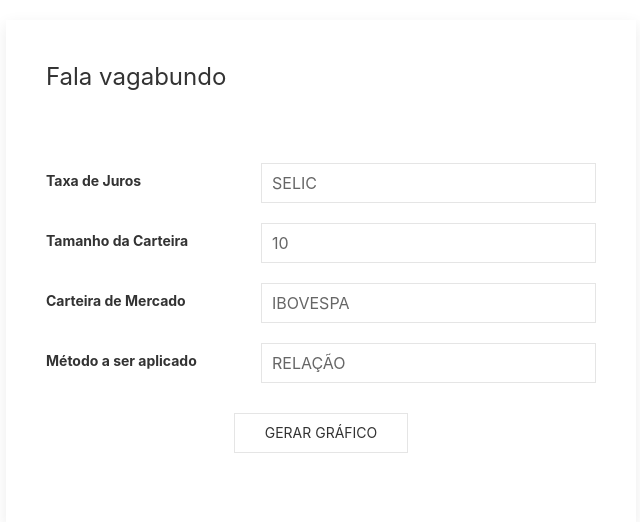
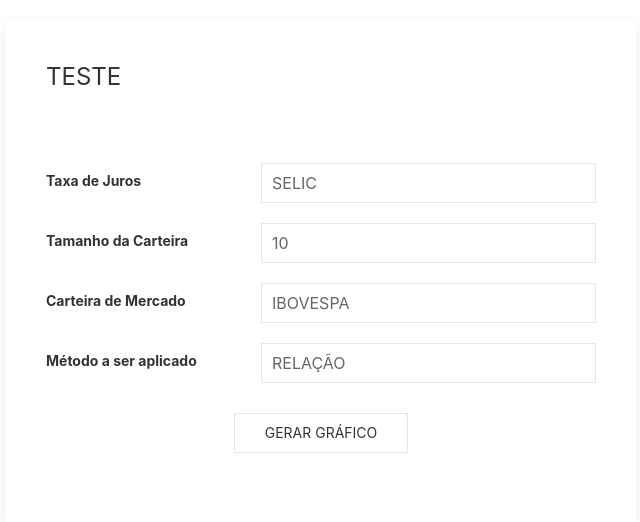
Before and after one commit to FACOSolution/InvesteBolsaValores, a Django app: page /site_functions/ in a window 1280 px wide. Shown: the part 133-655 px from the top of the page, without its empty margins (14-654 px from the left). Run offline with Django 3.2, Linux system fonts and the light colour scheme; some libraries are stand-ins or nearby versions.

```diff
--- a/site_bolsa/site_functions/templates/site_functions/index.html
+++ b/site_bolsa/site_functions/templates/site_functions/index.html
@@ -4,7 +4,7 @@
 
 <div class="uk-margin uk-margin-left uk-child-width-1-2" uk-grid>
 	<div class="uk-card uk-card-default uk-card-body">
-		<h3 class="uk-card-title">{{teste}}</h3>
+		<h3 class="uk-card-title">TESTE</h3>
 		<form class="uk-form-horizontal uk-margin-large" action="{% url 'mostrar_grafico' %}" method="post">
 			{% csrf_token %}
 			{{form.as_p}}
```
